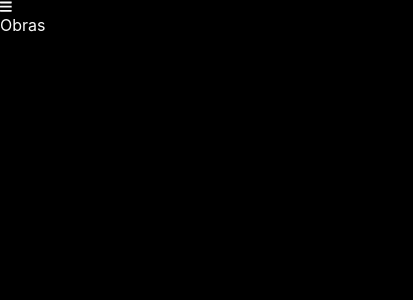
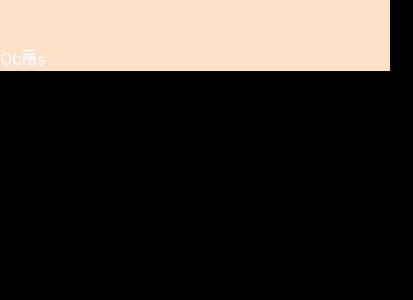
Before and after one commit to Lilfvchx/candela, a React (Vite) app in the folder cnm/LICENSE/: page /obras in a window 390 px wide. Shown: the top 300 px of the page, 413 px wide, since content can reach past the window. Built offline with nearby package versions, Linux system fonts and the light colour scheme.

Commit message:
agrego de media query

```diff
--- a/cnm/LICENSE/src/components/shared/navbar.css
+++ b/cnm/LICENSE/src/components/shared/navbar.css
@@ -4,6 +4,7 @@
     display: flex;
     justify-content: start;
     align-items: center;
+
   }
 
   .menu-bars {
--- a/cnm/LICENSE/src/pages/AboutPage/Aboutmepage.jsx
+++ b/cnm/LICENSE/src/pages/AboutPage/Aboutmepage.jsx
@@ -1,6 +1,7 @@
 import React from 'react'
 import AboutMeCard from './components/AboutMeCard'
 import NavBar from "../../components/shared/NavBar"
+import "./components/AboutMeStyle.css"
 function Aboutme() {
   return (
     <>
--- a/cnm/LICENSE/src/pages/AboutPage/components/AboutMeCard.jsx
+++ b/cnm/LICENSE/src/pages/AboutPage/components/AboutMeCard.jsx
@@ -13,7 +13,6 @@ export default function AboutMeCard(){
   return (
 
     <Flex
-      bg="#210039"
       p={50}
       w="full"
       alignItems="center"
--- a/cnm/LICENSE/src/pages/AboutPage/components/AboutMeStyle.css
+++ b/cnm/LICENSE/src/pages/AboutPage/components/AboutMeStyle.css
@@ -1,3 +1,24 @@
-.about-me-card{
-    top: 0%;
+#root .Navbar {
+  transform: translatex(23px) translatey(60px) !important;
 }
+#root {
+  background-color: #210039;
+}
+@media (max-width:425px){
+    #root{
+        background-image: url(./waveforphone.svg);
+    }
+    /* Svg */
+    #root .Navbar svg{
+      background-color:transparent;
+      position:relative;
+      top:-29px;
+      height:47px;
+     }
+   }
+@media (min-width:426px){
+    #root {
+        background-image: url(./wavesforcomputer.svg)
+
+    }
+}
```
Also changed, not shown: cnm/LICENSE/src/pages/AboutPage/components/waveforphone.svg (added), cnm/LICENSE/src/pages/AboutPage/components/wavesforcomputer.svg (added).
